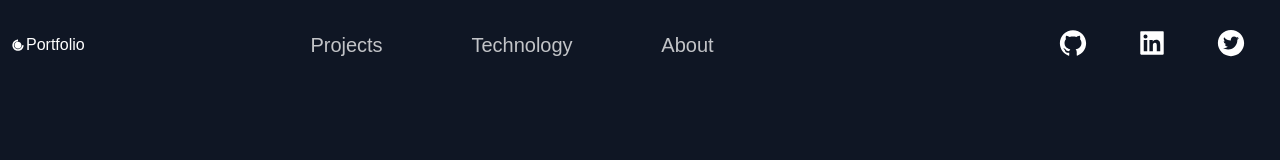
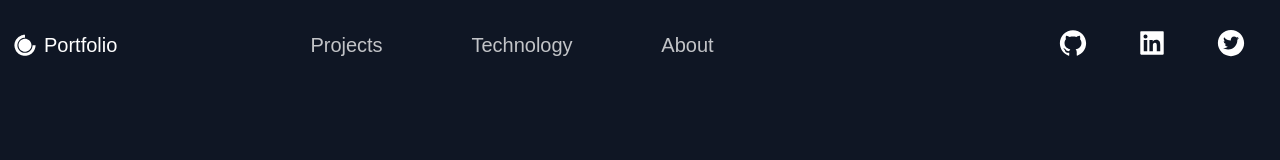
Before and after one commit to Shivam-Sharma-1/Simple-Portfolio-Website, a Next.js app: page / in a window 1280 px wide. Shown: the top 160 px of the page. Built offline with nearby package versions, Linux system fonts and the light colour scheme.

Commit message:
style: increased logo size

```diff
--- a/src/components/Header/Header.js
+++ b/src/components/Header/Header.js
@@ -1,7 +1,7 @@
 import { default as Link } from "next/link";
 import { DiCssdeck } from 'react-icons/di'
 import { AiFillGithub, AiFillLinkedin, AiFillTwitterCircle } from 'react-icons/ai'
-import { Container, Div1, Div2, Nav, NavLink, SocialIcons } from "./HeaderStyles";
+import { Container, Div1, Div2, Nav, NavLink, SocialIcons, Span } from "./HeaderStyles";
 
 function Header() {
     return (
@@ -9,7 +9,7 @@ function Header() {
             <Div1>
                 <Link href='/'>
                     <div style={{textDecoration: "none", color: "white", display: "flex" , alignItems: "center"}}>
-                        <DiCssdeck/><span>Portfolio</span>
+                        <DiCssdeck size="3rem"/><Span>Portfolio</Span>
                     </div>
                 </Link>
             </Div1>
--- a/src/components/Header/HeaderStyles.js
+++ b/src/components/Header/HeaderStyles.js
@@ -8,6 +8,10 @@ export const Container = styled.div`
 	padding: 1rem;
 	padding-top: 2rem;
     align-items: center;
+`
+export const Span = styled.span`
+	font-size: 2rem;
+    margin-left: .2em;
 `
 
 export const Div1 = styled.div`
```
